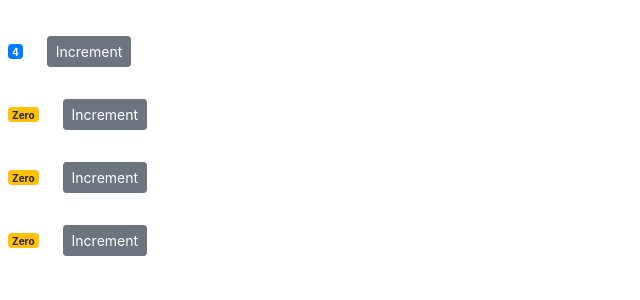
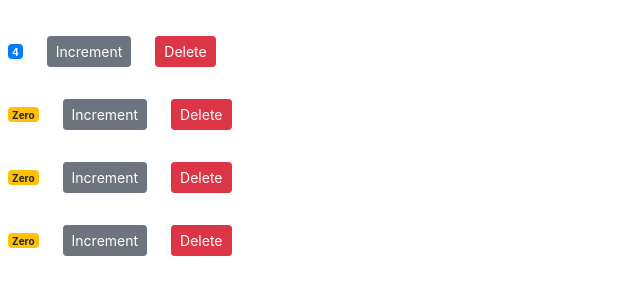
Before and after one commit to chanzlee/CountersComponent, a React (Create React App) app: page / in a window 1280 px wide. Shown: the top 300 px of the page, without its empty margins (0-640 px from the left). Built offline with nearby package versions, Linux system fonts and the light colour scheme.

Commit message:
raise event from child component and passing value as encaped object from parent component.

```diff
--- a/src/components/counter.jsx
+++ b/src/components/counter.jsx
@@ -2,7 +2,7 @@
 
 class Counter extends Component {
   state = {
-    value: this.props.value,
+    value: this.props.counter.value,
     tags: []
     // imageUrl: "https://picsum.photos/200"
   };
@@ -18,8 +18,9 @@
   //   this.handleIncrement = this.handleIncrement.bind(this);
   // }
 
-  handleIncrement = product => {
-    this.setState({ value: this.state.count + 1 });
+  handleIncrement = () => {
+    console.log("inc");
+    this.setState({ value: this.state.value + 1 });
   };
 
   // doHandleIncrement = () => {
@@ -50,10 +51,16 @@
           </span>
 
           <button
-            onClick={() => this.handleIncrement({ id: 1 })}
+            onClick={this.handleIncrement}
             className="btn btn-secondary btn-sm m-3"
           >
             Increment
+          </button>
+          <button
+            onClick={() => this.props.onDelete(this.props.counter.id)}
+            className="btn btn-danger btn-sm m-2"
+          >
+            Delete
           </button>
         </div>
         {/* {this.state.tags.length === 0 && "Please create a new tag"}
--- a/src/components/counters.jsx
+++ b/src/components/counters.jsx
@@ -10,6 +10,15 @@
       { id: 4, value: 0 }
     ]
   };
+
+  handleDelete = counterId => {
+    // console.log(counterId);
+    const counters = this.state.counters.filter(
+      counter => counter.id !== counterId
+    );
+    this.setState({ counters });
+  };
+
   render() {
     return (
       <div>
@@ -18,7 +27,11 @@
           // <Counter key={counter.id} value={counter.value}>
           //   <h4>Counter #{counter.id}</h4>
           // </Counter>
-          <Counter key={counter.id} value={counter.value} />
+          <Counter
+            onDelete={this.handleDelete}
+            key={counter.id}
+            counter={counter}
+          />
         ))}
       </div>
     );
```
